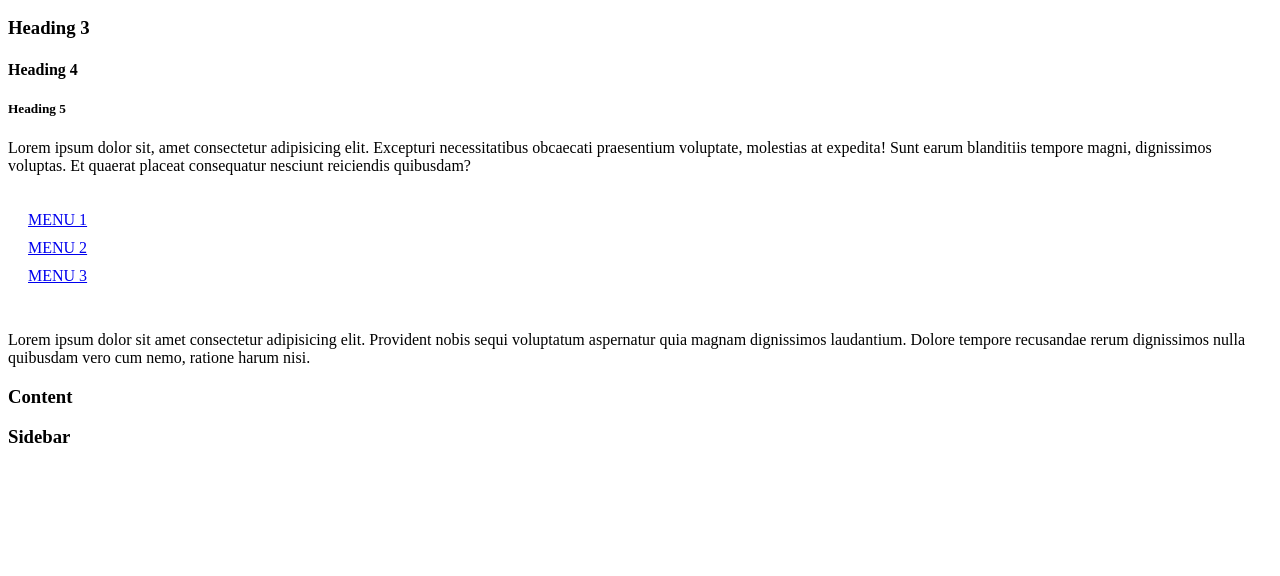
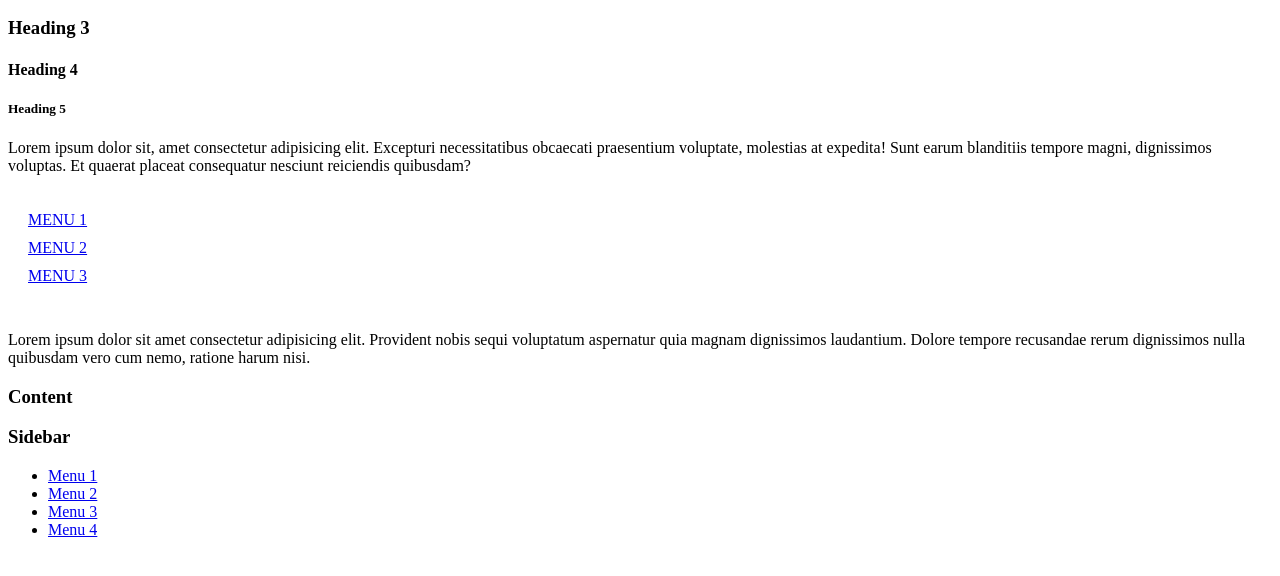
Before and after one commit to rayymann/git_grind, a plain HTML site: page index.html in a window 1280 px wide. Shown: the part 96-672 px from the top of the page. Drawn offline with Linux system fonts and the light colour scheme.

Commit message:
Add sidemenu

```diff
--- a/index.html
+++ b/index.html
@@ -31,6 +31,12 @@
             </div>
             <div class="sidebar">
                 <h3>Sidebar</h3>
+                <ul class="sidemenu">
+                    <li><a href="#">Menu 1</a></li>
+                    <li><a href="#">Menu 2</a></li>
+                    <li><a href="#">Menu 3</a></li>
+                    <li><a href="#">Menu 4</a></li>
+                </ul>
             </div>
         </div>
         <script src="scripts.js"></script>
```
